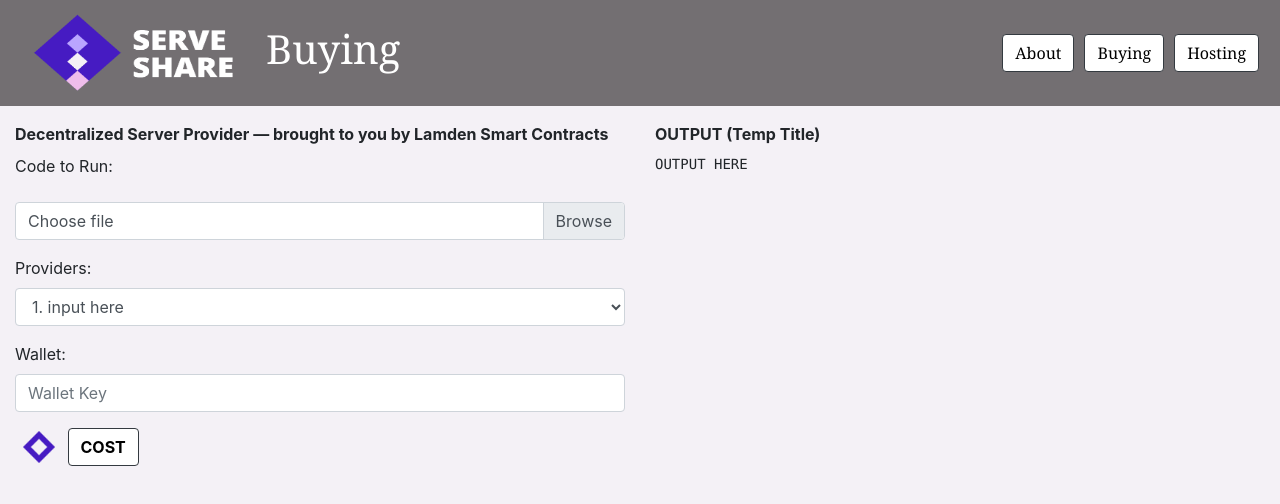
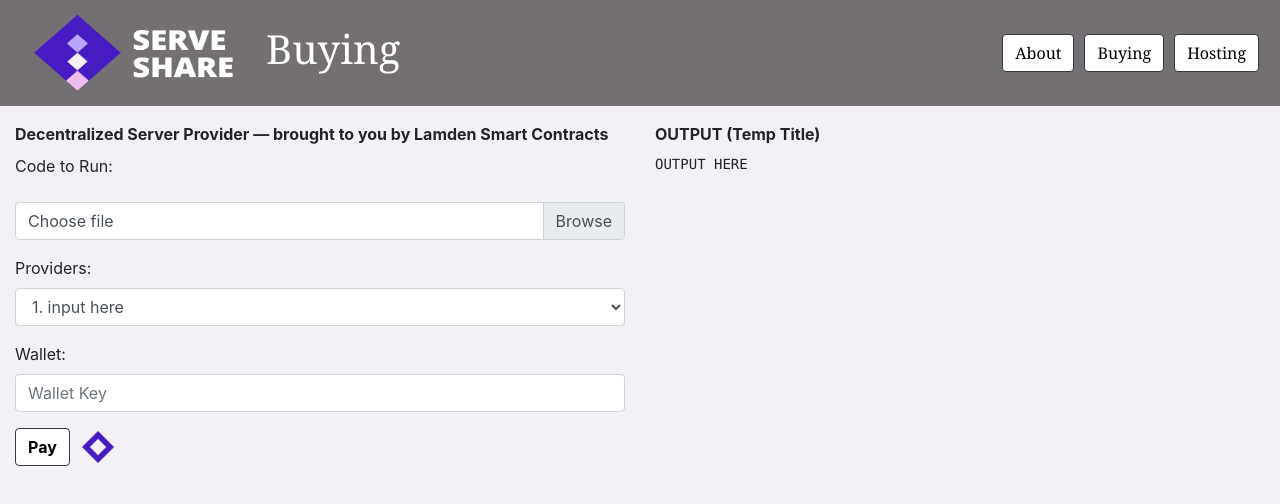
Before and after one commit to emily-zhao/ServeShare, a website built with webpack: page frontend/src/BuyerPage.html in a window 1280 px wide. Built offline with nearby package versions, Linux system fonts and the light colour scheme; what lamden_wallet_controller would draw is missing.

Commit message:
Pay Button

```diff
--- a/frontend/src/BuyerPage.html
+++ b/frontend/src/BuyerPage.html
@@ -73,11 +73,11 @@
                     <input type="form-control" class="form-control" id="InputWallet" placeholder="Wallet Key">
                 </div>
 
-                <img src="tau_logo.png" style="height: 32px; width: 32px; margin: 0px 8px;">
                 <button type="submit" class="btn btn-outline-dark buttonCost" style="font-weight: bold">
                     <!--Actual price in tau will be displayed here instead of "COST"-->
-                    COST
+                    Pay
                 </button>
+                <img src="tau_logo.png" style="height: 32px; width: 32px; margin: 0px 8px;">
 
             </form>
         </div>
```
